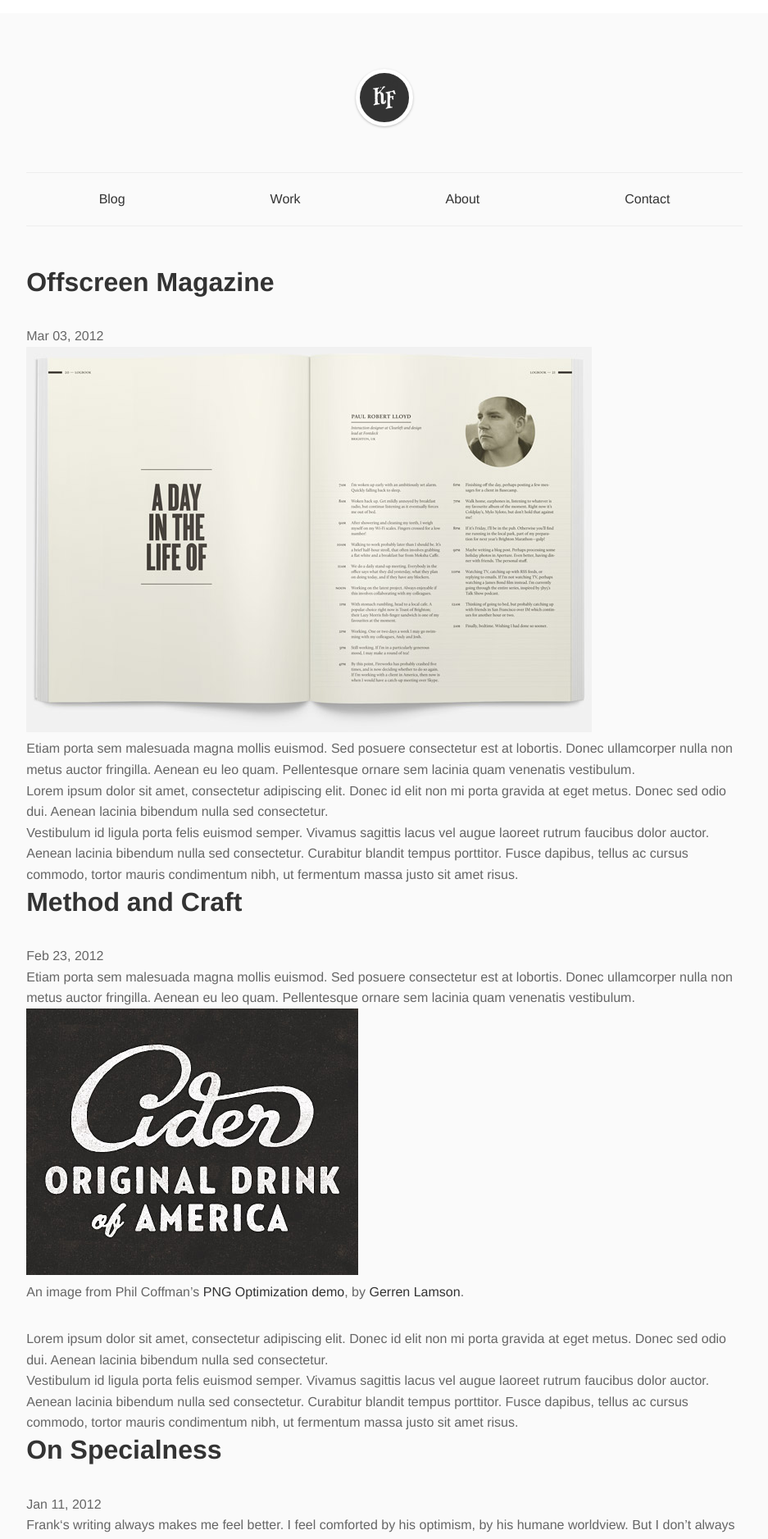
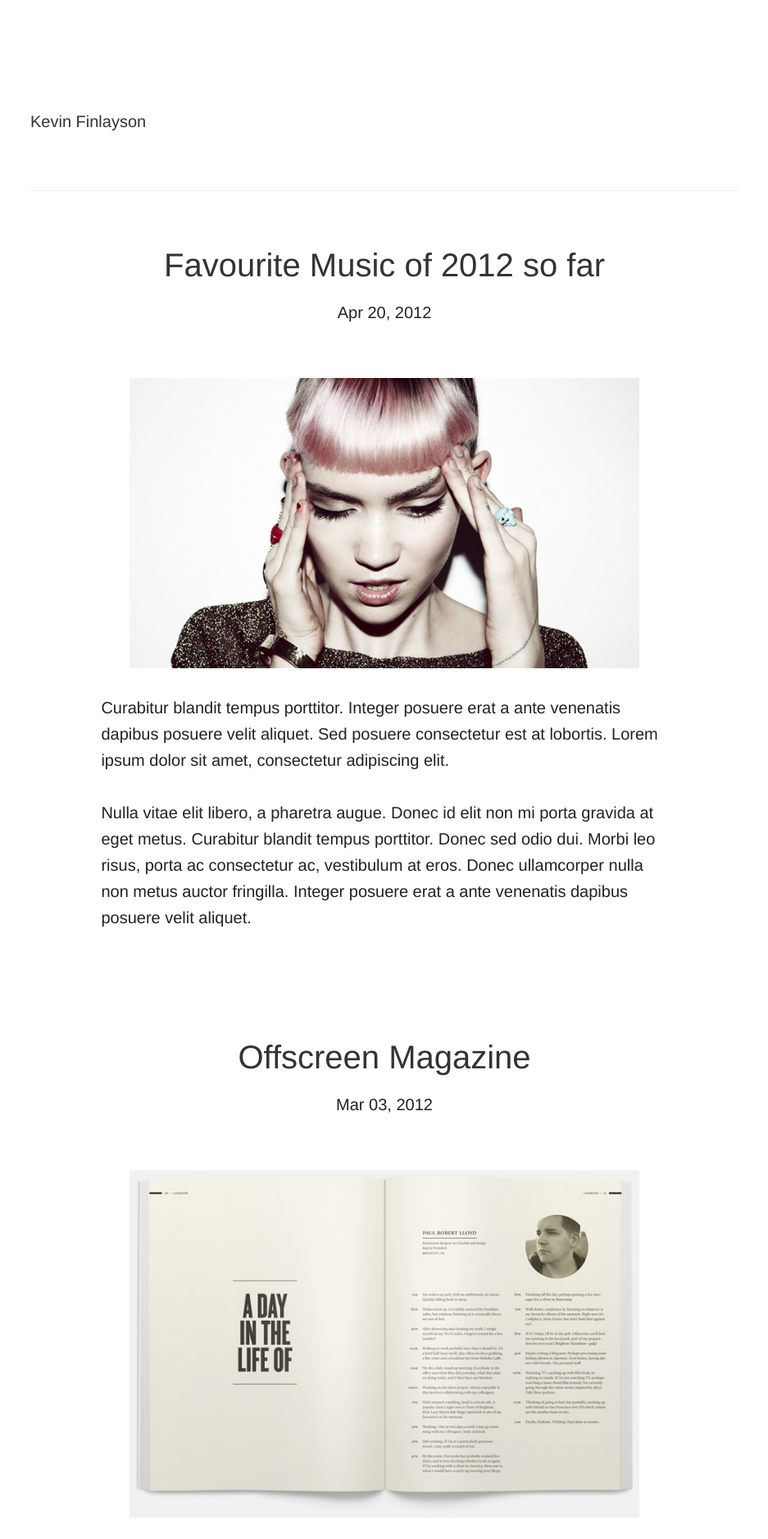
Before and after one commit to kevinfinlayson/kevinfinlayson.com, a Jekyll site: the page built from index.html, in a window 1280 px wide. Shown: the top 1877 px of the page at 82% size, without its empty margins (171-1108 px from the left). Built offline with Jekyll 4.4.1, drawn with Linux system fonts in a browser that asks for light colours; nearby versions of some CDN libraries; the list of posts is cut into pages by our own code; some of the changed text lies outside the part shown.

Commit message:
Making an awesome centered version of my blog, getting rid of old posts. Eff yeah.

```diff
--- a/_includes/header.html
+++ b/_includes/header.html
@@ -1,6 +1,6 @@
 <header role="banner">
 
-  <a href="/" title="Kevin Finlayson" rel="home" class="logo">Kevin Finlayson</a>
+  <a href="/" title="Kevin Finlayson" rel="home" class="logo"><span>Kevin Finlayson</span></a>
 
   <section class="profile">
     <p>I’m Kevin Finlayson, designer of interfaces for the web. These articles, links and errata are an attempt to contribute to the discourse in and around web design and development.</p>
@@ -10,7 +10,7 @@
    <a href="/" title="Blog" class="blog" rel="blog">Blog</a>
    <a href="http://dustandmold.net" title="Work">Work</a>
    <a href="/about.php" title="About" class="about">About</a>
-   <a href="/contact.php" title="Contact" class="contact">Contact</a>
+   <a href="http://twitter.com/kevinfinlayson" title="Twitter">Twitter</a>
   </nav><!-- navigation -->
 
 </header><!-- end of banner -->
--- a/_posts/2012-01-11-on-specialness.markdown
+++ /dev/null
@@ -1,18 +0,0 @@
----
-layout: single-post
-title: On Specialness
----
-
-Frank‘s writing always makes me feel better. I feel comforted by his optimism, by his humane worldview. But I don’t always agree with him. Sometimes, he gets going on an idea, and it feels like he’s just off course—heading 11'0 clock when he should be going straight ahead.
-
-This doesn’t mean he’s wrong and that I’m right, or vice-versa. In fact, this is maybe how thoughtful writing should function: it should be dissonant, to make us consider our positions, to evaluate its tack and our own.
-
-In his essay ‘The Spaces Between Us’, in issue #1 of The Manual, Frank comes to the conclusion—or rather, one of the characters in the piece, do—that humans just want to be understood. This doesn’t sit well with me.
-
-I’ve rarely felt frustrated about being misunderstood. Certainly there are communication issues from time-to-time, and when I was younger and less secure in who I was, this played a part in my life. But the statement on the whole made me think ‘If being understood isn’t a central part of who I am, and what motives me—what could be that singular impulse’.
-
-For me, I can’t help but think that it’s Specialness. i was raised being reminded, constantly, how special I am. This sometimes to such an extent that it felt distorted; special food  at birthdays, special consideration at school, and so on. And in one of those predictable reversals probably rooted in the capriciousness of human insecurity, desire and self-understandind, that simply made me hungrier for Specialness. I mean sure, I was special back then, but what about now? What about _at this_?
-
-I’ve been in a cycle of mastery my whole life—getting good at something, gaining some attention and noteriety, and then moving on to something. I used to think my hobby was mastery, but it’s something more than that, something almost compulsive. I’m being dramatic, but the unending treadmill, trap, of my life, would appear to be the desire for recognition.
-
-At some point, it might be a good idea think about that, to consider if that’s enough, if that’s the thing I want to be driving me through this life. What if I stopped trying to be recognized as special, and just threw myself into the things at hand. My relationships, my work, my enjoyment of life—for the sake of what they are, for the sake of doing them. To enjoy, to provide, to support, and to love.
--- /dev/null
+++ b/_posts/2012-04-20-favourite-music-of-2012-so-far.md
@@ -0,0 +1,10 @@
+---
+layout: single-post
+title: Favourite Music of 2012 so far
+---
+
+<img src="/images/grimes.jpg" Alt="Grimes" />
+
+Curabitur blandit tempus porttitor. Integer posuere erat a ante venenatis dapibus posuere velit aliquet. Sed posuere consectetur est at lobortis. Lorem ipsum dolor sit amet, consectetur adipiscing elit.
+
+Nulla vitae elit libero, a pharetra augue. Donec id elit non mi porta gravida at eget metus. Curabitur blandit tempus porttitor. Donec sed odio dui. Morbi leo risus, porta ac consectetur ac, vestibulum at eros. Donec ullamcorper nulla non metus auctor fringilla. Integer posuere erat a ante venenatis dapibus posuere velit aliquet.
--- a/css/screen.css
+++ b/css/screen.css
@@ -36,7 +36,6 @@ ol, ul {
 
 blockquote, q {
   quotes: none; }
-<<<<<<< HEAD
 
 blockquote:before, blockquote:after,
 q:before, q:after {
@@ -51,20 +50,6 @@ table {
   outline: none; }
 
 /* Highlighting reset */
-=======
-
-blockquote:before, blockquote:after,
-q:before, q:after {
-  content: '';
-  content: none; }
-
-table {
-  border-collapse: collapse;
-  border-spacing: 0; }
-
-  outline: none; }
-
->>>>>>> 71ee9372e21bc9f57f96294188fa4fea6f2d86b2
 ::-moz-selection {
   background: #B4D5FE;
   color: #fff;
@@ -86,31 +71,21 @@ html {
 
 body, button, input, select, textarea {
   font-family: "Elena-Regular", "helvetica neue", arial, sans-serif;
-  color: #666666; }
+  color: #222222; }
 
 audio[controls], canvas, video {
   display: inline-block;
   *display: inline;
   *zoom: 1; }
-<<<<<<< HEAD
 
 figcaption {
   font-style: italic;
-  font-size: 0.75em; }
+  font-size: 0.75em;
+  text-align: center; }
 
 figure {
-  margin: 0 0 2em 0; }
+  margin: 0 0 1.6em 0; }
 
-=======
-
-figcaption {
-  font-style: italic;
-  font-size: 0.75em; }
-
-figure {
-  margin: 0 0 2em 0; }
-
->>>>>>> 71ee9372e21bc9f57f96294188fa4fea6f2d86b2
 img {
   border: 0;
   -ms-interpolation-mode: bicubic;
@@ -120,24 +95,25 @@ img {
 --------------------------------------------- */
 body {
   margin: 0;
-  font-size: 100%;
+  font-size: 87.5%;
   line-height: 1.6;
-  border: 1em solid #fff;
-  background-color: #fafafa; }
+  background-color: white; }
 
 .container {
   margin: 0 auto;
-  padding: 20px; }
+  width: 90%; }
 
 /* Typography
 --------------------------------------------- */
 h1, h2, h3, h4, h5 {
   font-family: "Elena-Bold", "helvetica neue", arial, sans-serif;
   line-height: 1.3;
-  margin: 0 0 1em 0; }
+  margin: 0; }
 
 h1 {
-  font-size: 2em; }
+  font-size: 2em;
+  font-family: "Elena-Regular", "helvetica neue", arial, sans-serif;
+  font-weight: 400; }
 
 h2 {
   font-size: 1.5em; }
@@ -146,10 +122,10 @@ h3 {
   font-size: 1.25em; }
 
 h4 {
-  font-size: 1em; }
+  font-size: 112.5em; }
 
 h5 {
-  font-size: 0.75em; }
+  font-size: 1em; }
 
 a {
   color: #333333;
@@ -163,7 +139,7 @@ a:focus {
 
 a:hover, a:active {
   outline: 0;
-  color: #666666; }
+  color: #222222; }
 
 b, strong {
   font-weight: 700; }
@@ -180,40 +156,35 @@ sup {
 sub {
   bottom: -0.25em; }
 
-<<<<<<< HEAD
 ul {
-=======
->>>>>>> 71ee9372e21bc9f57f96294188fa4fea6f2d86b2
   list-style: none;
   padding: 0;
   margin: 0; }
 
 li {
-  margin-bottom: 0.75em; }
+  margin-bottom: 0.8em; }
+
+p {
+  margin-bottom: 1.6em; }
 
 /* Header
 --------------------------------------------- */
 header[role=banner] {
-  margin: 3em 0;
-  text-align: center; }
+  margin: 3.2em auto;
+  padding: 3.2em 0;
+  border-bottom: 1px solid #eee;
+  zoom: 1;
+  line-height: 2em;
+  max-width: 960px; }
+  header[role=banner]:before, header[role=banner]:after {
+    content: "";
+    display: table; }
+  header[role=banner]:after {
+    clear: both; }
 
 a.logo {
-  display: inline-block;
-  background: #333333 url(/assets/logo-medium.png) no-repeat center center;
-  height: 60px;
-  width: 60px;
-  -webkit-border-radius: 40px;
-  -moz-border-radius: 40px;
-  -ms-border-radius: 40px;
-  -o-border-radius: 40px;
-  border-radius: 40px;
-  text-indent: -100%;
-  overflow: hidden;
-  white-space: nowrap;
-  border: 5px solid #fff;
-  -webkit-box-shadow: 0 1px 3px rgba(0, 0, 0, 0.25);
-  -moz-box-shadow: 0 1px 3px rgba(0, 0, 0, 0.25);
-  box-shadow: 0 1px 3px rgba(0, 0, 0, 0.25); }
+  font-family: "Elena-Bold", "helvetica neue", arial, sans-serif;
+  display: inline-block; }
 
 .profile {
   display: none; }
@@ -221,34 +192,47 @@ a.logo {
 /* Navigation
 --------------------------------------------- */
 nav {
-  display: block;
-  margin: 3em 0;
-  padding: 1em 0;
+  display: none;
+  float: right;
   display: -webkit-box;
   display: -moz-box;
   display: box;
   -webkit-box-orient: horizontal;
   -moz-box-orient: horizontal;
   box-orient: horizontal;
-  -webkit-box-pack: center;
-  -moz-box-pack: center;
-  box-pack: center;
+  -webkit-box-pack: start;
+  -moz-box-pack: start;
+  box-pack: start;
   -webkit-box-align: stretch;
   -moz-box-align: stretch;
   box-align: stretch;
-  border-top: 1px solid #eee;
-  border-bottom: 1px solid #eee; }
+  width: 75%; }
 
 nav a {
-  display: block;
+  display: none;
   width: 1;
   -webkit-box-flex: 1;
   -moz-box-flex: 1;
-  box-flex: 1;
-  line-height: 2em; }
+  box-flex: 1; }
 
 /* Main styles
 --------------------------------------------- */
+article {
+  margin: 0 0 6.4em 0; }
+
+article header {
+  margin: 0 0 3.2em 0;
+  text-align: center; }
+
+article header h1 {
+  margin: 0 0 0.4em 0; }
+
+article p, article ul, article dl, article img, article figure {
+  margin: 0 auto 1.6em auto; }
+
+article p, article ul, article dl {
+  max-width: 768px; }
+
 /* Footer
 --------------------------------------------- */
 footer[role=contentinfo] {
@@ -256,9 +240,31 @@ footer[role=contentinfo] {
 
 /* Responsiveness
 --------------------------------------------- */
-@media only screen and (min-width: 758px) {
-  .container {
-    width: 70%; } }
+@media only screen and (min-width: 480px) {
+  /* Page structure - 480 */
+  body {
+    font-size: 100%; } }
+@media only screen and (min-width: 768px) {
+  /* Page structure - 768 */
+  article p, article ul, article dl, header[role=banner] {
+    width: 75%; }
+
+  article img, article figure {
+    display: block;
+    max-width: 90%; }
+
+  /* Header - 768 */ }
+@media only screen and (min-width: 960px) {
+  /* Header - 960 */
+  body {
+    font-size: 112.5%; }
+
+  article p, article ul, article dl {
+    width: 60%; } }
+@media only screen and (min-width: 1020px) {
+  /* Header - 960 */
+  body {
+    font-size: 125%; } }
 /* Print
 --------------------------------------------- */
 @media print {
```
Also changed, not shown: _posts/2011-12-10-time-to-start-sharing.markdown (deleted, +0 -16 lines), _posts/2011-12-19-sample-post.markdown (deleted, +0 -26 lines), css/screen.scss (+125 -32 lines), images/grimes.jpg (added).
